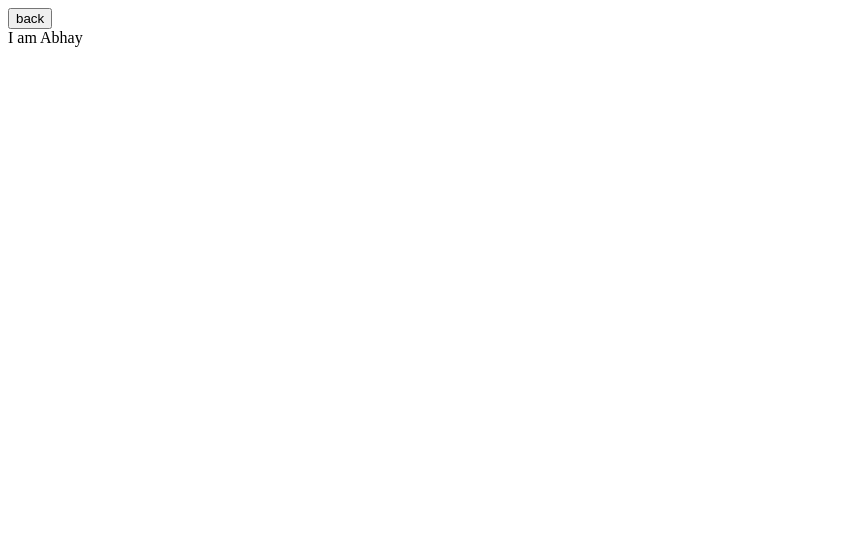
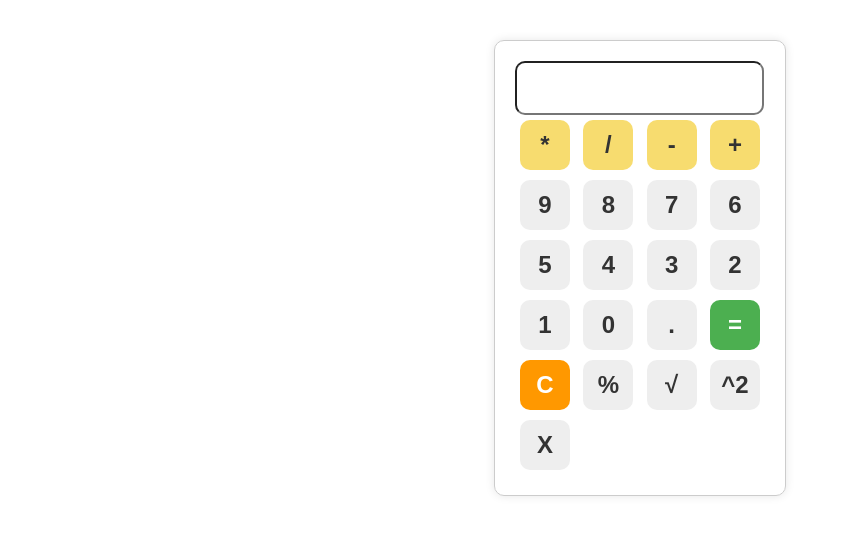
Before and after one commit to AbhayDixitDev/JS-Rajesh-Sir, a plain HTML site: page calculator.html in a window 1280 px wide. Shown: the whole page, without its empty margins (0-841 px from the left). Drawn offline with Linux system fonts and the light colour scheme.

Commit message:
calculator complete

```diff
--- a/calculator.html
+++ b/calculator.html
@@ -3,26 +3,99 @@
 <head>
     <meta charset="UTF-8">
     <meta name="viewport" content="width=device-width, initial-scale=1.0">
-    <title>Document</title>
+    <title>Calculator</title>
+    <style>
+        .calculator {
+            width: 250px;
+            margin: 40px auto;
+            padding: 20px;
+            border: 1px solid #ccc;
+            border-radius: 10px;
+            box-shadow: 0 0 10px rgba(0, 0, 0, 0.1);
+          }
+
+          .button {
+            display: flex;
+            flex-wrap: wrap;
+            justify-content: space-between;
+          }
+
+          .btn {
+            width: 50px;
+            height: 50px;
+            margin: 5px;
+            padding: 10px;
+            border: none;
+            border-radius: 10px;
+            font-size: 24px;
+            font-weight: bold;
+            cursor: pointer;
+          }
+
+          .btn-yellow {
+            background-color: #f7dc6f;
+            color: #333;
+          }
+
+          .btn-grey {
+            background-color: #eee;
+            color: #333;
+          }
+
+          .btn-equal {
+            background-color: #4CAF50;
+            color: #fff;
+          }
+
+          .btn-clear {
+            background-color: #ff9800;
+            color: #fff;
+          }
+
+          #input-field {
+            width: 90%;
+            height: 30px;
+            padding: 10px;
+            font-size: 24px;
+            font-weight: bold;
+            border-radius: 10px;
+            text-align: right;
+          }
+    </style>
+
 </head>
 <body>
-    <button onclick="back()">back</button>
-    <div id="new">
-        <div id="txtbox">I am Abhay</div>
-    </div>
+    <div class="calculator">
+		<input type="text" id="input-field" readonly>
+		<div class="button">
+			<button type="button" id="btnmul" class="btn btn-yellow" data-num="*" onclick="document.getElementById('input-field').value+=document.getElementById('btnmul').innerHTML">*</button>
+			<button type="button" id="btndiv" class="btn btn-yellow" data-num="/" onclick="document.getElementById('input-field').value+=document.getElementById('btndiv').innerHTML">/</button>
+			<button type="button" id="btnminus" class="btn btn-yellow" data-num="-" onclick="document.getElementById('input-field').value+=document.getElementById('btnminus').innerHTML">-</button>
+			<button type="button" id="btnplus" class="btn btn-yellow" data-num="+" onclick="document.getElementById('input-field').value+=document.getElementById('btnplus').innerHTML">+</button>
+			<button type="button" id="btn9" class="btn btn-grey" data-num="9" onclick="document.getElementById('input-field').value+=document.getElementById('btn9').innerHTML">9</button>
+			<button type="button" id="btn8" class="btn btn-grey" data-num="8" onclick="document.getElementById('input-field').value+=document.getElementById('btn8').innerHTML">8</button>
+			<button type="button" id="btn7" class="btn btn-grey" data-num="7" onclick="document.getElementById('input-field').value+=document.getElementById('btn7').innerHTML">7</button>
+			<button type="button" id="btn6" class="btn btn-grey" data-num="6" onclick="document.getElementById('input-field').value+=document.getElementById('btn6').innerHTML">6</button>
+			<button type="button" id="btn5" class="btn btn-grey" data-num="5" onclick="document.getElementById('input-field').value+=document.getElementById('btn5').innerHTML">5</button>
+			<button type="button" id="btn4" class="btn btn-grey" data-num="4" onclick="document.getElementById('input-field').value+=document.getElementById('btn4').innerHTML">4</button>
+			<button type="button" id="btn3" class="btn btn-grey" data-num="3" onclick="document.getElementById('input-field').value+=document.getElementById('btn3').innerHTML">3</button>
+			<button type="button" id="btn2" class="btn btn-grey" data-num="2" onclick="document.getElementById('input-field').value+=document.getElementById('btn2').innerHTML">2</button>
+			<button type="button" id="btn1" class="btn btn-grey" data-num="1" onclick="document.getElementById('input-field').value+=document.getElementById('btn1').innerHTML">1</button>
+			<button type="button" id="btn0" class="btn btn-grey" data-num="0" onclick="document.getElementById('input-field').value+=document.getElementById('btn0').innerHTML">0</button>
+			<button type="button" id="btnpoint" class="btn btn-grey" data-num="." onclick="document.getElementById('input-field').value+=document.getElementById('btnpoint').innerHTML">.</button>
+			<button type="button" id="btnequal" class="btn btn-equal" onclick="document.getElementById('input-field').value=eval(document.getElementById('input-field').value)">=</button>
+			<button type="button" id="btnclear" class="btn btn-clear" onclick="document.getElementById('input-field').value=''">C</button>
+			<button type="button" id="btnpercent" class="btn btn-grey" data-num="%" onclick="document.getElementById('input-field').value+=document.getElementById('btnpercent').innerHTML">%</button>
+			<button type="button" id="btnsqrt" class="btn btn-grey" data-num="sqrt" onclick="document.getElementById('input-field').value=sqrt(parseInt(document.getElementById('input-field').innerHTML))">√</button>
+			<button type="button" id="btnpower" class="btn btn-grey" data-num="pow" onclick="document.getElementById('input-field').value*=document.getElementById('input-field').value">^2</button>
+			<button type="button" id="btnback" class="btn btn-grey" data-num="back" onclick="back()">X</button>
+		</div>
+	</div>
 
     <script>
        function back(){
-        s=document.getElementById("txtbox").innerHTML;
-
-
-        document.getElementById("txtbox").innerHTML=s.slice(0,s.length-1);
-
-
-       /*const c=document.createElement("div");
-       c.innerHTML=b;
-        document.getElementById("new").appendChild(c);
-       */
+        s=document.getElementById("input-field").value;
+        document.getElementById("input-field").value=s.substring(0,s.length-1);
        }
 
     </script>
```
